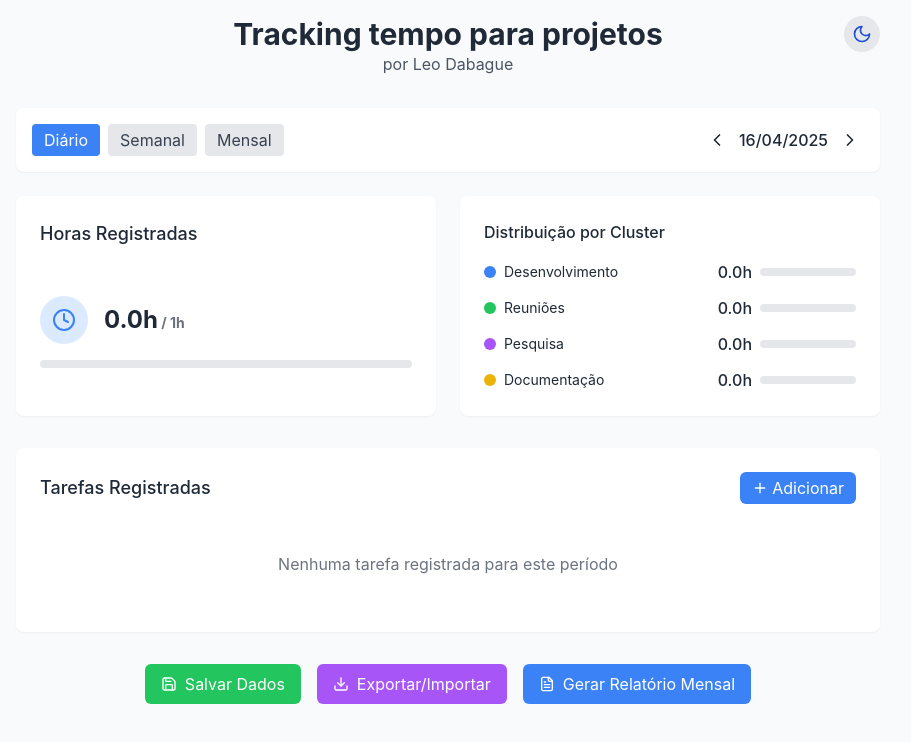
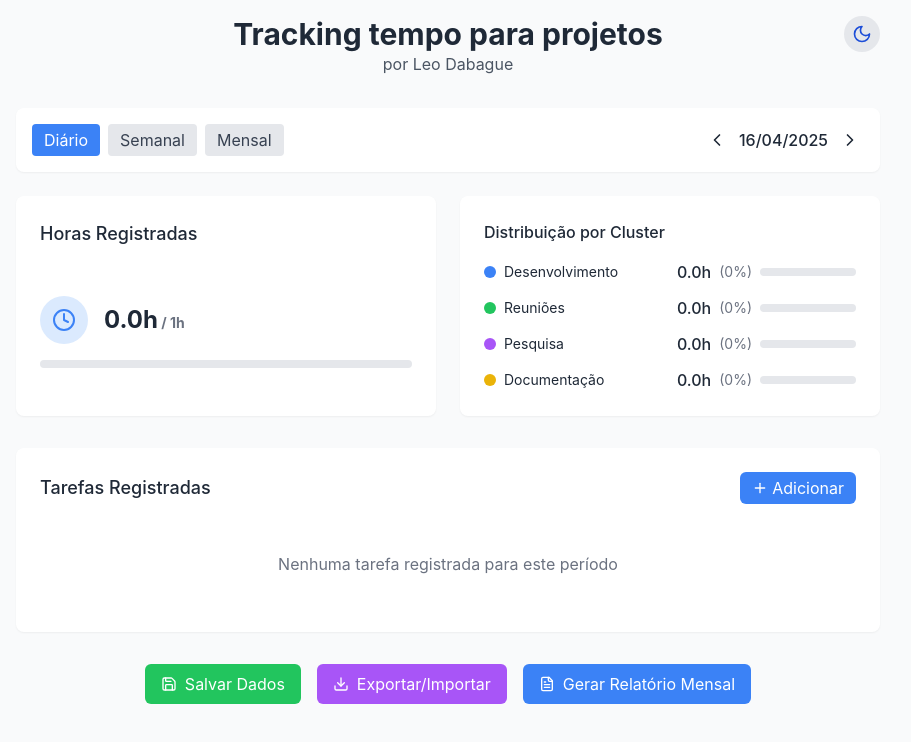
Before and after one commit to leodabague/trackerly, a React (Create React App) app: page / in a window 1280 px wide. Shown: the top 742 px of the page, without its empty margins (192-1103 px from the left). Built offline with nearby package versions, Linux system fonts and the light colour scheme.

Commit message:
incl share alocacao

```diff
--- a/src/App.js
+++ b/src/App.js
@@ -640,11 +640,17 @@ const App = () => {
             </div>
 
             <div className="space-y-3">
-              {clusters.map(cluster => (
+              {clusters.map(cluster => {
+                const horasCluster = dadosGrafico[cluster]?.toFixed(1) || 0;
+                const totalHoras = Object.values(dadosGrafico).reduce((acc, val) => acc + val, 0);
+                const porcentagem = totalHoras > 0 ? ((dadosGrafico[cluster] || 0) / totalHoras * 100).toFixed(1) : 0;
+
+                return (
                   <div key={cluster} className="flex items-center">
                     <div className={`w-3 h-3 rounded-full mr-2 ${clusterColors[cluster]}`}></div>
                     <span className={`flex-1 text-sm ${darkMode ? 'text-gray-300' : ''}`}>{cluster}</span>
-                  <span className="font-medium">{dadosGrafico[cluster]?.toFixed(1) || 0}h</span>
+                    <span className="font-medium mr-2">{horasCluster}h</span>
+                    <span className={`text-sm ${darkMode ? 'text-gray-400' : 'text-gray-500'}`}>({porcentagem}%)</span>
                     <div className="ml-2 w-24 bg-gray-200 rounded-full h-2">
                       <div
                         className={`h-2 rounded-full ${clusterColors[cluster]}`}
@@ -652,7 +658,8 @@ const App = () => {
                       ></div>
                     </div>
                   </div>
-              ))}
+                );
+              })}
             </div>
           </div>
         </div>
```
Lines whose indentation alone changed are shown as unchanged.
